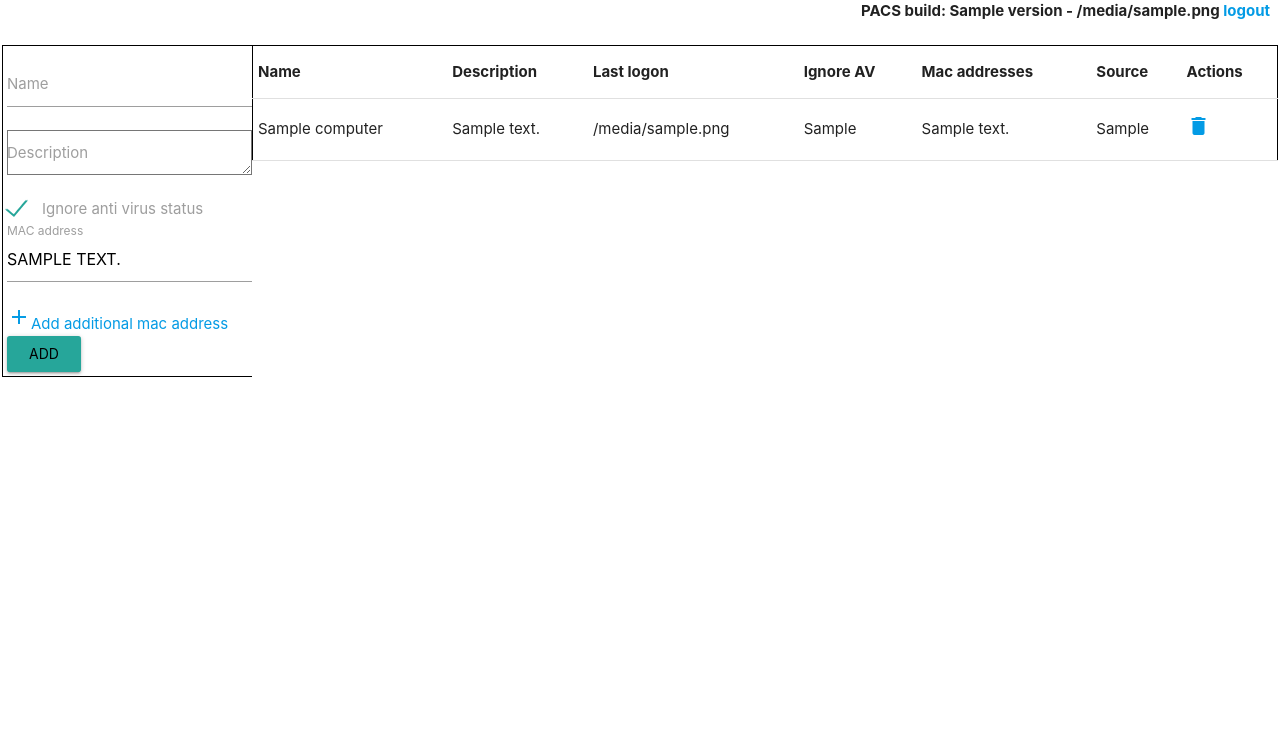
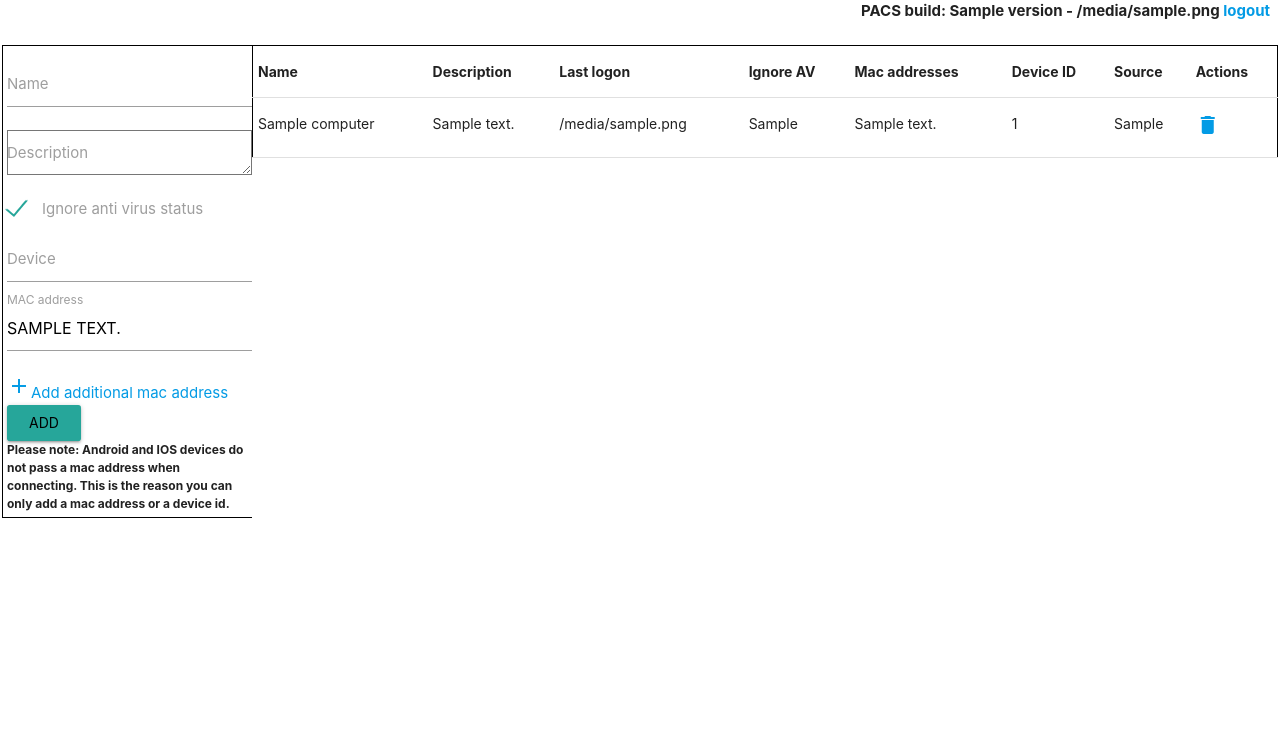
Before and after one commit to gerwout/pacs, a Python web app: template app/templates/index.html in a window 1280 px wide. Shown: the top 753 px of the page. Run offline with Jinja, Linux system fonts and the light colour scheme; the template is opened without the code that fills it: most values are stand-ins (such as "Sample title", 1, 10 or a date in 2020); form fields are guessed from the names that the template uses.

Commit message:
- Fix for Deletion bug - Added support for device id's, so that Android and IOS devices can connect

```diff
--- a/app/forms.py
+++ b/app/forms.py
@@ -5,7 +5,6 @@ from wtforms.fields.html5 import DateTimeLocalField
 from wtforms import SubmitField, StringField
 from wtforms.validators import InputRequired
 from datetime import datetime
-from app.utils.mongo_handler import mongo_handler
 
 class MacAddressForm(ModelForm):
     class Meta:
--- a/app/static/css/custom.css
+++ b/app/static/css/custom.css
@@ -12,6 +12,13 @@ body {
 
 #computer_table, #logs_table {
     border: 1px solid black;
+    font-size: 14px;
+    width: 100%;
+}
+
+#mac_device_id_info {
+    font-weight: bolder;
+    font-size: 12px;
 }
 
 #logs_table {
@@ -22,7 +29,7 @@ body {
     height: 20px;
 }
 
-#logs_table td {
+#logs_table td, #computer_table td {
     vertical-align: top;
 }
 
@@ -78,10 +85,6 @@ body {
     font-size: 12px;
 }
 
-.ignore_av {
-    min-width:82px;
-}
-
 #start_date_time, #end_date_time {
     font-size:12px;
     width:200px;
--- a/app/static/js/custom.js
+++ b/app/static/js/custom.js
@@ -96,7 +96,6 @@ document.addEventListener('DOMContentLoaded', function () {
             var th_value = $(this).text();
             var cur_order_by = $('#order_by').val();
             var cur_asc_or_desc = $('#asc_or_desc').val();
-
             switch(th_value) {
                 case "Name":
                     var order_by = "name";
@@ -113,11 +112,13 @@ document.addEventListener('DOMContentLoaded', function () {
                 case "Source":
                     var order_by = "source_id"
                     break;
+                case "Device ID":
+                    var order_by = "device_id"
+                    break;
                 default:
                     return False;
                     break;
            }
-
            if (order_by == cur_order_by) {
                if (cur_asc_or_desc == "asc") {
                    cur_asc_or_desc = "desc";
@@ -135,14 +136,22 @@ document.addEventListener('DOMContentLoaded', function () {
         var id = $(this).find("td:last-child a").data("id");
         var name = $.trim($(this).find("td").eq(0).text());
         var description = $.trim($(this).find("td").eq(1).text());
+        var device_id = $.trim($(this).find("td").eq(5).text());
         var ignore_av_check = $.trim($(this).find("td").eq(3).text());
         var mac_addresses = $.trim($(this).find("td").eq(4).text()).split(" ");
-
+        if (mac_addresses == "None") {
+            mac_addresses = "";
+        }
+        if (device_id == "None") {
+            device_id = "";
+        }
         $("#computer_id").val(id);
         $("#name").focus();
         $("#name").val(name);
         $("#description").focus();
         $("#description").val(description);
+        $("#device_id").focus();
+        $("#device_id").val(device_id)
         $("#ignore_av_check").prop('checked', ignore_av_check == "True");
 
         var current_mac_field_count = $(".mac_address").length;
--- a/app/templates/index.html
+++ b/app/templates/index.html
@@ -36,6 +36,10 @@
                           </label>
                     </span>
                 </div>
+                <div class="input-field">
+                    {{ form.device_id() }}
+                    {{ form.device_id.label() }}
+                </div>
                 {% for mac_address in mac_addresses %}
                 <div class="input-field">
                   <input class="upper mac_address" id="mac{{ loop.index }}" name="mac" value="{{ mac_address }}" type="text">
@@ -50,19 +54,21 @@
                 <span id="computer_form_switch_span"><input class="waves-effect waves-light btn" type="submit" value="Switch to add" /></span>
             </form>
             {% if pacs_enabled %}
-                <img src="/images/funny_pigeon.gif" title="PACS is enabled :-)"\>
+                <img src="/images/funny_pigeon.gif" title="PACS is enabled :-)"\><br/>
             {% endif %}
+            <div id="mac_device_id_info">Please note: Android and IOS devices do not pass a mac address when connecting. This is the reason you can only add a mac address or a device id.</div>
         </div>
         <div id="show_current_computers">
             <table id="computer_table" class="highlight">
-                <tr><th class="th_order_by">Name</th><th class="th_order_by">Description</th><th class="th_order_by">Last logon</th><th class="ignore_av th_order_by">Ignore AV</th><th>Mac addresses</th><th class="th_order_by">Source</th><th>Actions</th></tr>
+                <tr><th class="th_order_by">Name</th><th class="th_order_by">Description</th><th class="th_order_by">Last logon</th><th class="ignore_av th_order_by">Ignore AV</th><th>Mac addresses</th><th class="th_order_by">Device ID</th><th class="th_order_by">Source</th><th>Actions</th></tr>
                 {% for computer in computers %}
                     <tr>
                         <td>{{ computer.name }}</td>
                         <td>{{ computer.description }}</td>
                         <td>{{ computer.last_logon_name }}</td>
                         <td class="ignore_av">{{ computer.ignore_av_check }}</td>
-                        <td>{% for mac_address in computer.mac_addresses %}{{ mac_address }} {% endfor %}</td>
+                        <td>{% for mac_address in computer.mac_addresses %}{% if loop.index > 1 %}<br/>{% endif %}{{ mac_address }} {% endfor %}{% if computer.mac_addresses|length == 0 %}None{% endif %}</td>
+                        <td>{% if computer.device_id == "" %}None{% else %}{{ computer.device_id }}{% endif %}</td>
                         <td>{{ computer.get_source() }}</td>
                         <td><a class="delete_computer_icon" data-id="{{ computer.id }}"><i class="material-icons mdc-text-field__icon">delete</i></a></td>
                     </tr>
```
Also changed, not shown: app/routes.py (+56 -24 lines).
